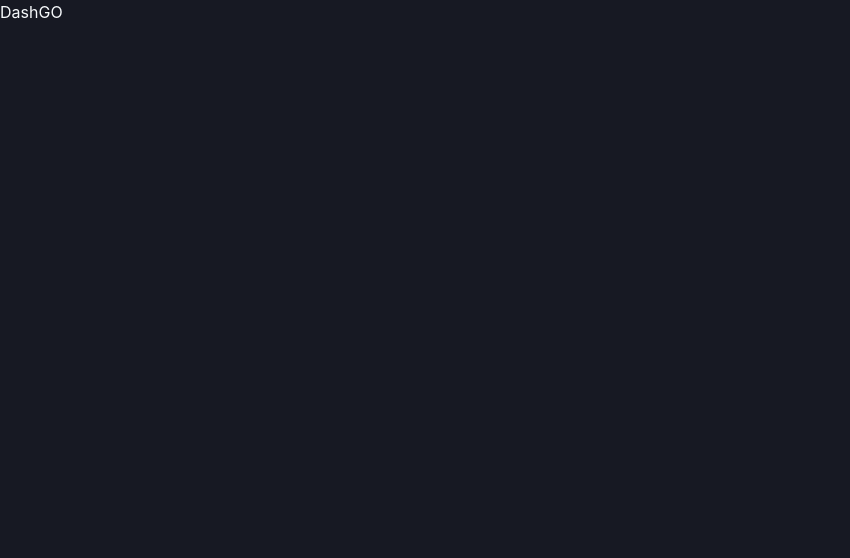
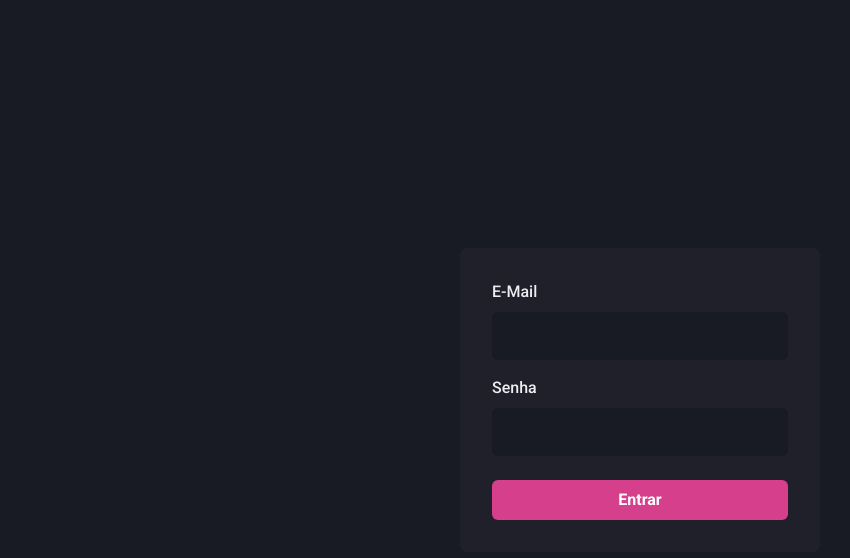
Before and after one commit to DanielPin/dashgo, a Next.js app: page / in a window 1280 px wide. Shown: the top 558 px of the page, without its empty margins (0-850 px from the left). Built offline with nearby package versions, Linux system fonts and the light colour scheme.

Commit message:
Pagina de login

```diff
--- /dev/null
+++ b/src/components/Form/Input.tsx
@@ -0,0 +1,26 @@
+import { FormControl, FormLabel, Input as ChakraInput, InputProps as ChakraInputProps } from "@chakra-ui/react";
+
+interface InputProps extends ChakraInputProps {
+  name: string;
+  label?: string;
+}
+
+export function Input({ name, label, ...rest }: InputProps) {
+  return (
+    <FormControl>
+      {!!label && <FormLabel htmlForm={name}>{label}</FormLabel>}
+
+      <ChakraInput
+        name="email"
+        id={name}
+        type="email"
+        focusBorderColor="pink.500"
+        bgColor="gray.900"
+        variant="filled"
+        _hover={{ bgColor: "gray.900" }}
+        size="lg"
+        {...rest}
+      />
+    </FormControl>
+  );
+}
--- /dev/null
+++ b/src/pages/_document.tsx
@@ -0,0 +1,19 @@
+import Document, { Head, Html, Main, NextScript } from "next/document";
+
+export default class MyDocument extends Document {
+    render(){
+        return(
+            <Html>
+                <Head>
+                    <link rel="preconnect" href="https://fonts.googleapis.com"/>
+                    <link rel="preconnect" href="https://fonts.gstatic.com"/>
+                    <link href="https://fonts.googleapis.com/css2?family=Roboto:wght@400;500;700&display=swap" rel="stylesheet"/>
+                </Head>
+                <body>
+                    <Main/>
+                    <NextScript/>
+                </body>
+            </Html>
+        )
+    }
+}
--- a/src/pages/index.tsx
+++ b/src/pages/index.tsx
@@ -1,5 +1,26 @@
+import { Button, Flex, FormControl, FormLabel, Stack } from "@chakra-ui/react";
+import { Input } from "../components/Form/Input";
+
 export default function Home() {
   return (
-    <h1>DashGO</h1>
-  )
+    <Flex w="100vw" h="100vh" align="center" justify="center">
+      <Flex
+        as="form"
+        width="100%"
+        maxWidth={360}
+        bg="gray.800"
+        p="8"
+        borderRadius={8}
+        flexDir="column"
+      >
+        <Stack spacing="4">
+          <Input type="email" name="email" label="E-Mail" />
+          <Input type="password" name="password" label="Senha" />
+        </Stack>
+        <Button type="submit" mt="6" colorScheme="pink">
+          Entrar
+        </Button>
+      </Flex>
+    </Flex>
+  );
 }
--- a/src/styles/theme.ts
+++ b/src/styles/theme.ts
@@ -1,6 +1,24 @@
 import { extendTheme } from '@chakra-ui/react';
 
 export const theme = extendTheme({
+    colors: {
+        gray:{
+            "900": "#181B23",
+            "800": "#1F2029",
+            "700": "#353646",
+            "600": "#4B4D63",
+            "500": "#616480",
+            "400": "#797D9A",
+            "300": "#9699B0",
+            "200": "#B3B5C6",
+            "100": "#D1D2DC",
+            "50": "#EEEEF2",
+        }
+    },
+    fonts: {
+        heading: 'Roboto',
+        body: 'Roboto',
+    },
     styles:{
         global:{
             body:{
```
Also changed, not shown: src/styles/config.ts (deleted).
